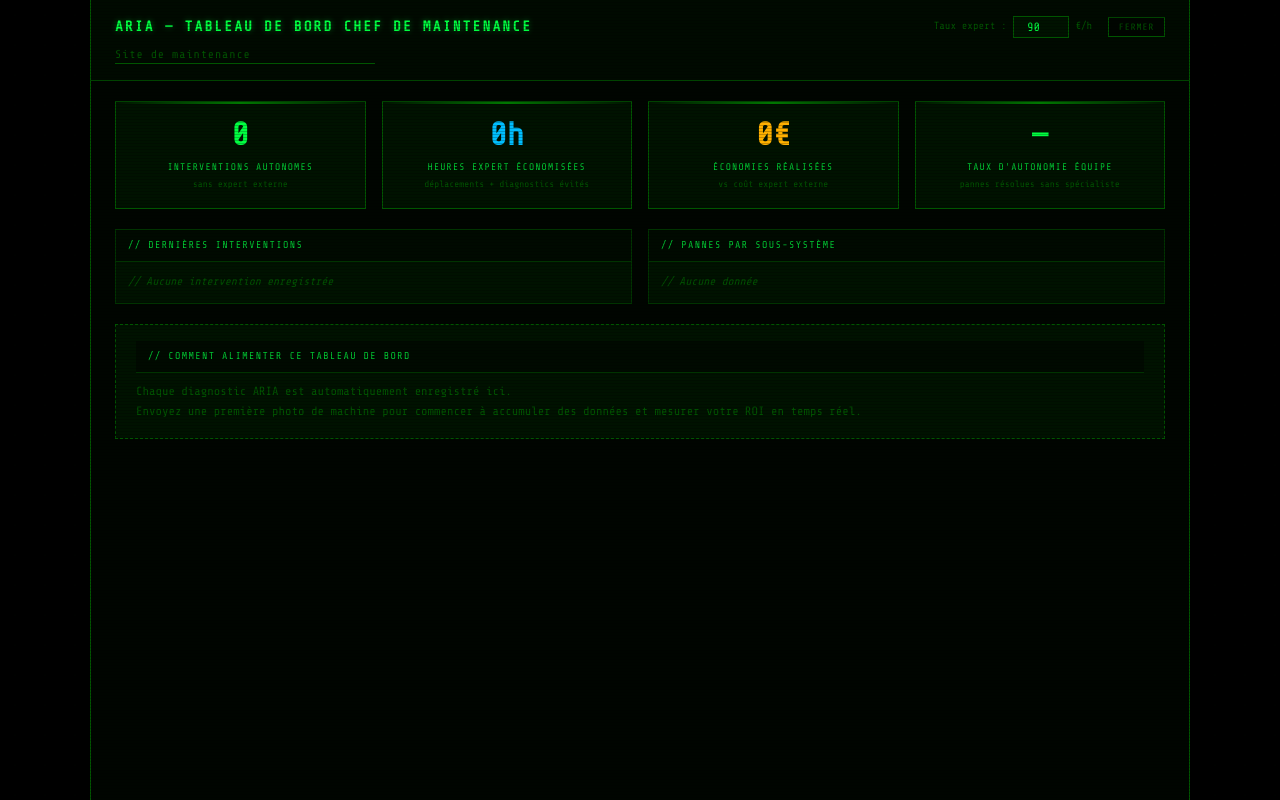
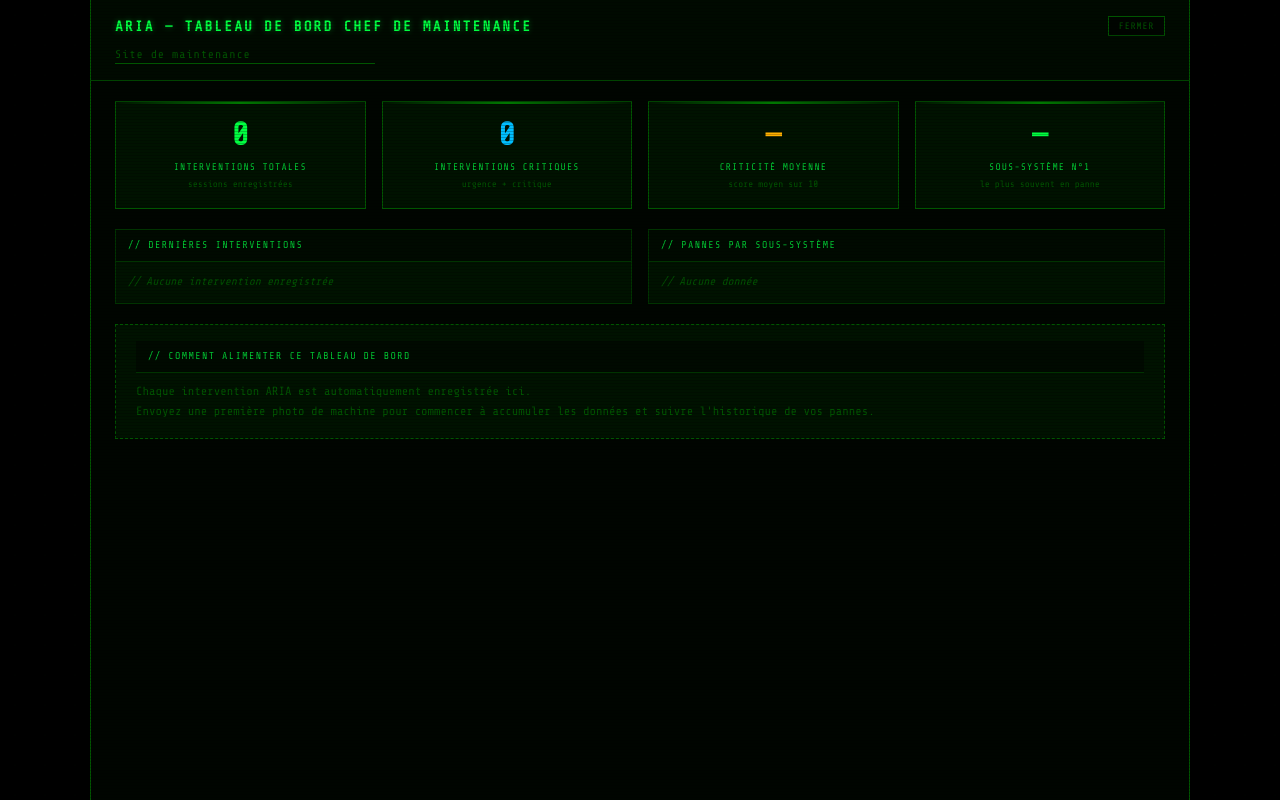
Before and after one commit to Tifdt/solystic-scanner, a React (Vite) app: page / in a window 1280 px wide. Both pictures are taken after a click on the button "DASHBOARD". Built offline with nearby package versions, Linux system fonts and the light colour scheme.

Commit message:
feat: suppression totale des economies/ROI + dashboard KPIs remplacés par stats techniques

```diff
--- a/src/App.css
+++ b/src/App.css
@@ -2377,22 +2377,8 @@ body {
 .mesure-observe strong { color: var(--amber); text-shadow: 0 0 6px rgba(255,176,0,0.4); }
 
 /* ══════════════════════════════════════════════════════════════
-   HEADER — LIVE SAVINGS + DASHBOARD BTN
+   HEADER — DASHBOARD BTN
 ══════════════════════════════════════════════════════════════ */
-.hdr-savings {
-  display: flex;
-  align-items: center;
-  gap: 0.4rem;
-  padding: 0.25rem 0.6rem;
-  border: 1px solid rgba(255,176,0,0.4);
-  background: rgba(255,176,0,0.06);
-  cursor: pointer;
-  transition: border-color 0.2s;
-}
-.hdr-savings:hover { border-color: var(--amber); }
-.hdr-savings-label { font-size: 0.58rem; letter-spacing: 0.12em; color: #996600; }
-.hdr-savings-val   { font-size: 0.78rem; color: var(--amber); font-weight: 700; text-shadow: 0 0 8px rgba(255,176,0,0.6); }
-
 .btn-dashboard {
   display: flex;
   align-items: center;
@@ -2471,20 +2457,6 @@ body {
 .dash-site-input:focus { border-bottom-color: var(--green); color: var(--text); }
 
 .dash-header-right { display: flex; align-items: center; gap: 1rem; }
-.dash-taux-wrap    { display: flex; align-items: center; gap: 0.4rem; }
-.dash-taux-label   { font-size: 0.65rem; color: var(--text-dim); }
-.dash-taux-input   {
-  width: 56px;
-  background: var(--surface);
-  border: 1px solid var(--border2);
-  color: var(--green);
-  font-family: var(--mono);
-  font-size: 0.75rem;
-  padding: 0.2rem 0.4rem;
-  text-align: center;
-  outline: none;
-}
-.dash-taux-unit { font-size: 0.65rem; color: var(--text-dim); }
 
 .dash-body {
   flex: 1;
@@ -2580,7 +2552,7 @@ body {
 .dash-interv-right { display: flex; align-items: center; gap: 0.6rem; flex-shrink: 0; }
 .dash-interv-machine { color: var(--text); font-weight: 600; white-space: nowrap; overflow: hidden; text-overflow: ellipsis; max-width: 130px; }
 .dash-interv-type { font-size: 0.62rem; color: var(--text-dim); white-space: nowrap; }
-.dash-interv-eco  { font-size: 0.72rem; color: var(--amber); font-weight: 700; }
+.dash-interv-crit { font-size: 0.62rem; color: var(--text-dim); }
 
 /* Sous-systèmes */
 .dash-sys-row {
--- a/src/App.jsx
+++ b/src/App.jsx
@@ -511,48 +511,12 @@ function nowFull() {
 function genId() { return Math.random().toString(36).slice(2, 10) }
 
 // ─────────────────────────────────────────────────────────────
-//  SAVINGS — calcul ROI
-// ─────────────────────────────────────────────────────────────
-const TAUX_KEY = 'aria-taux-horaire'
+//  STATS
+// ─────────────────────────────────────────────────────────────
 const SITE_KEY = 'aria-site-name'
 
-function parseTempsMinutes(tempsStr) {
-  if (!tempsStr) return 60
-  const str = tempsStr.toLowerCase().replace(/[–—]/g, '-')
-  const heureMatch = str.match(/(\d+)(?:\s*-\s*(\d+))?\s*h/)
-  if (heureMatch) {
-    const a = parseInt(heureMatch[1]), b = heureMatch[2] ? parseInt(heureMatch[2]) : a
-    return Math.round((a + b) / 2 * 60)
-  }
-  const minMatch = str.match(/(\d+)(?:\s*-\s*(\d+))?\s*min/)
-  if (minMatch) {
-    const a = parseInt(minMatch[1]), b = minMatch[2] ? parseInt(minMatch[2]) : a
-    return Math.round((a + b) / 2)
-  }
-  return 60
-}
-
-function calcSavingsEntry(entry, tauxHoraire) {
-  // Sans ARIA : déplacement + diagnostic expert = 4h minimum facturées
-  const expertCost = 4 * tauxHoraire
-  // Avec ARIA : temps réparation opérateur au quart du taux expert
-  const ariaCost = (parseTempsMinutes(entry.temps) / 60) * (tauxHoraire / 4)
-  return Math.round(expertCost - ariaCost)
-}
-
-function calcTotalStats(entries, tauxHoraire) {
-  let totalAriaMinutes = 0, totalEconomies = 0
-  entries.forEach(e => {
-    totalAriaMinutes += parseTempsMinutes(e.temps)
-    totalEconomies += calcSavingsEntry(e, tauxHoraire)
-  })
-  return {
-    totalSessions: entries.length,
-    totalAriaMinutes,
-    totalAriaHours: Math.round(totalAriaMinutes / 60 * 10) / 10,
-    totalEconomies,
-    expertHoursEquiv: entries.length * 4,
-  }
+function calcTotalStats(entries) {
+  return { totalSessions: entries.length }
 }
 
 function getSousSystemeStats(entries) {
@@ -1338,17 +1302,20 @@ function HistoryPanel({ onClose, onClearAll }) {
 const STATUT_COLOR_MAP = { NORMAL: '#00ff41', ATTENTION: '#ffb000', CRITIQUE: '#ff3333', URGENCE: '#ff00ff' }
 
 function DashboardPanel({ onClose }) {
-  const [entries]     = useState(() => loadHistory())
-  const [taux, setTaux] = useState(() => parseInt(localStorage.getItem(TAUX_KEY) || '90'))
+  const [entries] = useState(() => loadHistory())
   const [site, setSite] = useState(() => localStorage.getItem(SITE_KEY) || 'Site de maintenance')
 
-  function saveTaux(v) { const n = Math.max(40, Math.min(300, parseInt(v) || 90)); setTaux(n); localStorage.setItem(TAUX_KEY, String(n)) }
   function saveSite(v) { setSite(v); localStorage.setItem(SITE_KEY, v) }
 
-  const stats    = calcTotalStats(entries, taux)
+  const stats    = calcTotalStats(entries)
   const sysStats = getSousSystemeStats(entries)
   const insights = getAriaInsights(entries)
   const maxSys   = sysStats[0]?.[1] || 1
+
+  const avgCrit = entries.length > 0
+    ? (entries.reduce((s, e) => s + (e.criticite || 0), 0) / entries.length).toFixed(1)
+    : '—'
+  const urgCount = entries.filter(e => e.statut === 'URGENCE' || e.statut === 'CRITIQUE').length
 
   return (
     <div className="dash-overlay" onClick={onClose}>
@@ -1361,11 +1328,6 @@ function DashboardPanel({ onClose }) {
             <input className="dash-site-input" value={site} onChange={e => saveSite(e.target.value)} placeholder="Nom du site..." />
           </div>
           <div className="dash-header-right">
-            <div className="dash-taux-wrap">
-              <span className="dash-taux-label">Taux expert&nbsp;:</span>
-              <input type="number" className="dash-taux-input" value={taux} min={40} max={300} onChange={e => saveTaux(e.target.value)} />
-              <span className="dash-taux-unit">€/h</span>
-            </div>
             <button className="hist-btn-close" onClick={onClose}>FERMER</button>
           </div>
         </div>
@@ -1376,23 +1338,23 @@ function DashboardPanel({ onClose }) {
           <div className="dash-kpi-grid">
             <div className="dash-kpi-card">
               <div className="dash-kpi-val" style={{ color: '#00ff41' }}>{stats.totalSessions}</div>
-              <div className="dash-kpi-label">INTERVENTIONS AUTONOMES</div>
-              <div className="dash-kpi-sub">sans expert externe</div>
+              <div className="dash-kpi-label">INTERVENTIONS TOTALES</div>
+              <div className="dash-kpi-sub">sessions enregistrées</div>
             </div>
             <div className="dash-kpi-card">
-              <div className="dash-kpi-val" style={{ color: '#00bfff' }}>{stats.expertHoursEquiv}h</div>
-              <div className="dash-kpi-label">HEURES EXPERT ÉCONOMISÉES</div>
-              <div className="dash-kpi-sub">déplacements + diagnostics évités</div>
+              <div className="dash-kpi-val" style={{ color: '#00bfff' }}>{urgCount}</div>
+              <div className="dash-kpi-label">INTERVENTIONS CRITIQUES</div>
+              <div className="dash-kpi-sub">urgence + critique</div>
             </div>
             <div className="dash-kpi-card">
-              <div className="dash-kpi-val" style={{ color: '#ffb000' }}>{stats.totalEconomies.toLocaleString('fr-FR')}€</div>
-              <div className="dash-kpi-label">ÉCONOMIES RÉALISÉES</div>
-              <div className="dash-kpi-sub">vs coût expert externe</div>
+              <div className="dash-kpi-val" style={{ color: '#ffb000' }}>{avgCrit}</div>
+              <div className="dash-kpi-label">CRITICITÉ MOYENNE</div>
+              <div className="dash-kpi-sub">score moyen sur 10</div>
             </div>
             <div className="dash-kpi-card">
-              <div className="dash-kpi-val" style={{ color: '#00ff41' }}>{stats.totalSessions > 0 ? '100%' : '—'}</div>
-              <div className="dash-kpi-label">TAUX D'AUTONOMIE ÉQUIPE</div>
-              <div className="dash-kpi-sub">pannes résolues sans spécialiste</div>
+              <div className="dash-kpi-val" style={{ color: '#00ff41' }}>{sysStats[0]?.[0] || '—'}</div>
+              <div className="dash-kpi-label">SOUS-SYSTÈME N°1</div>
+              <div className="dash-kpi-sub">le plus souvent en panne</div>
             </div>
           </div>
 
@@ -1411,7 +1373,7 @@ function DashboardPanel({ onClose }) {
                   </div>
                   <div className="dash-interv-right">
                     <span style={{ color: STATUT_COLOR_MAP[e.statut] || '#888', fontSize: '0.68rem' }}>[{e.statut || '?'}]</span>
-                    <span className="dash-interv-eco">+{calcSavingsEntry(e, taux).toLocaleString('fr-FR')}€</span>
+                    {e.criticite > 0 && <span className="dash-interv-crit">CRIT {e.criticite}/10</span>}
                   </div>
                 </div>
               ))}
@@ -1451,8 +1413,8 @@ function DashboardPanel({ onClose }) {
           {entries.length === 0 && (
             <div className="dash-onboarding">
               <div className="dash-section-title">// COMMENT ALIMENTER CE TABLEAU DE BORD</div>
-              <p>Chaque diagnostic ARIA est automatiquement enregistré ici.<br />
-              Envoyez une première photo de machine pour commencer à accumuler des données et mesurer votre ROI en temps réel.</p>
+              <p>Chaque intervention ARIA est automatiquement enregistrée ici.<br />
+              Envoyez une première photo de machine pour commencer à accumuler les données et suivre l'historique de vos pannes.</p>
             </div>
           )}
 
@@ -1479,12 +1441,7 @@ export default function App() {
   const [inputMode, setInputMode]         = useState('normal')
   const [showHistory, setShowHistory]     = useState(false)
   const [showDashboard, setShowDashboard] = useState(false)
-  const [histCount, setHistCount]         = useState(() => loadHistory().length)
-  const [liveSavings, setLiveSavings]     = useState(() => {
-    const h = loadHistory()
-    const t = parseInt(localStorage.getItem(TAUX_KEY) || '90')
-    return h.length > 0 ? calcTotalStats(h, t).totalEconomies : 0
-  })
+  const [histCount, setHistCount] = useState(() => loadHistory().length)
 
   const fileRef    = useRef(null)
   const hmiFileRef = useRef(null)
@@ -1600,7 +1557,6 @@ export default function App() {
             const updatedHist = loadHistory()
             setTimeout(() => {
               setHistCount(updatedHist.length)
-              setLiveSavings(calcTotalStats(updatedHist, parseInt(localStorage.getItem(TAUX_KEY) || '90')).totalEconomies)
               if (mach.fabricant) setMachineId(mach)
             }, 0)
           } catch { /* localStorage plein — session affichée quand même */ }
@@ -1643,7 +1599,7 @@ export default function App() {
       {showHistory && (
         <HistoryPanel
           onClose={() => setShowHistory(false)}
-          onClearAll={() => { setHistCount(0); setLiveSavings(0) }}
+          onClearAll={() => setHistCount(0)}
         />
       )}
 
@@ -1677,14 +1633,6 @@ export default function App() {
             {phase === 'TERMINE'      && '[COMPLETE]'}
           </div>
           <span className="faloria-link">FALORIA &amp; Co</span>
-
-          {/* Live savings counter */}
-          {liveSavings > 0 && (
-            <div className="hdr-savings" onClick={() => setShowDashboard(true)} title="Ouvrir le tableau de bord">
-              <span className="hdr-savings-label">ÉCO.</span>
-              <span className="hdr-savings-val">{liveSavings.toLocaleString('fr-FR')}€</span>
-            </div>
-          )}
 
           {/* Dashboard button */}
           <button className="btn-dashboard" onClick={() => setShowDashboard(true)}>
```
